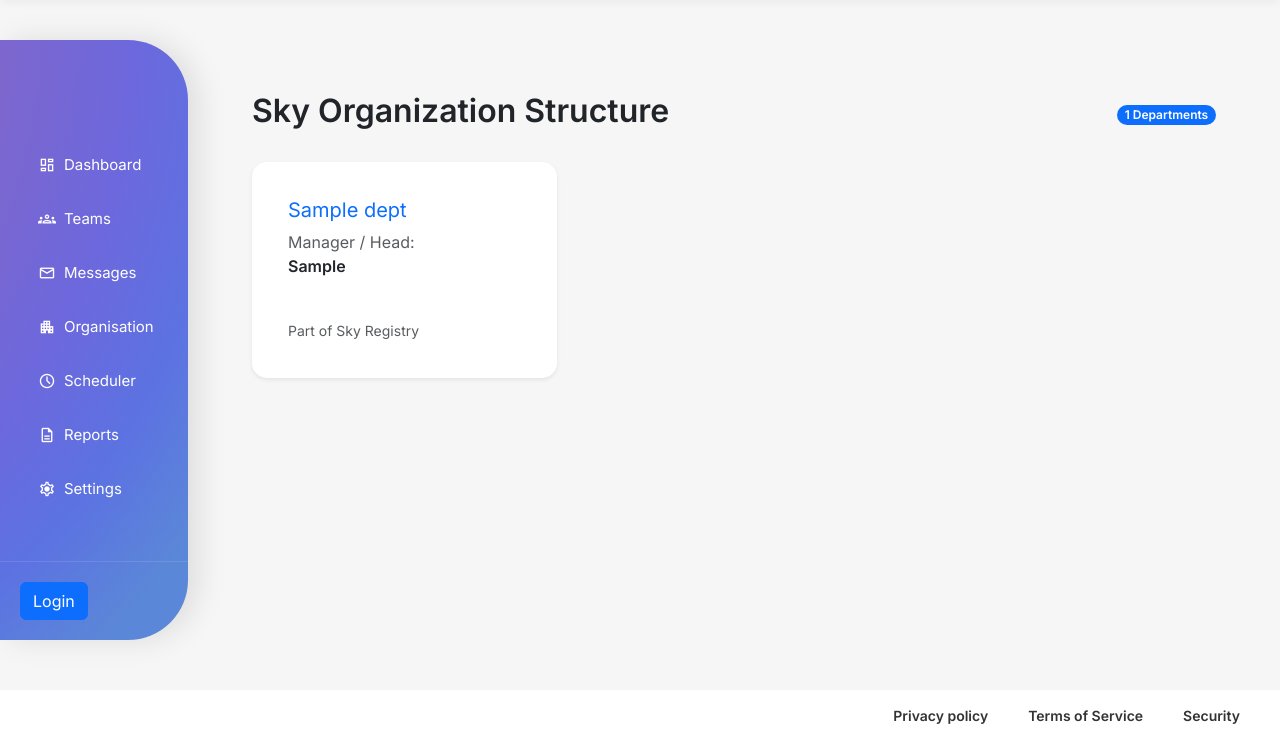
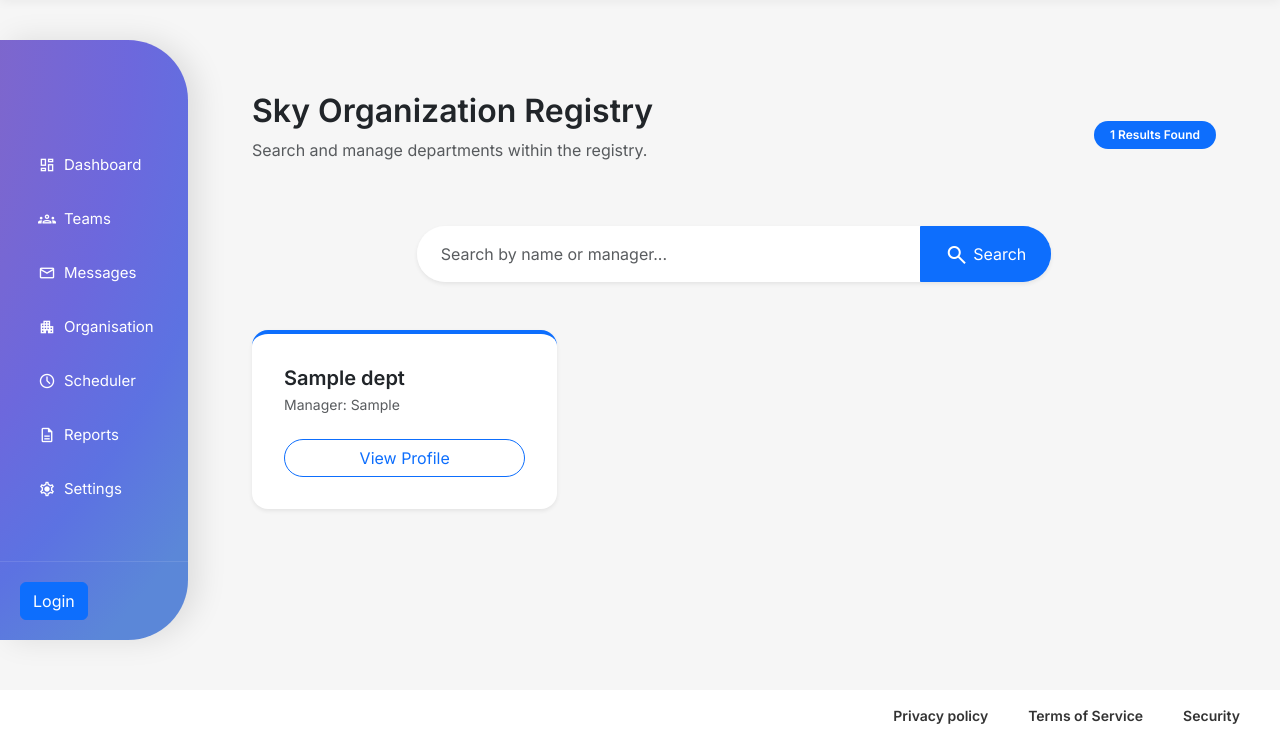
Before and after one commit to dn237/skyWebApplication, a Django app: template organizations/templates/organizations/organization_list.html in a window 1280 px wide. Shown: the part 60-800 px from the top of the page. Run offline with Django 5.2, Linux system fonts and the light colour scheme; the template is opened without the code that fills it: most values are stand-ins (such as "Sample title", 1, 10 or a date in 2020).

Commit message:
Feat: Implemented search functionality for departments and resolved dependency issues

```diff
--- a/organizations/templates/organizations/organization_list.html
+++ b/organizations/templates/organizations/organization_list.html
@@ -2,28 +2,48 @@
 
 {% block content %}
 <div class="container py-5">
-    <div class="d-flex justify-content-between align-items-center mb-4">
-        <h2 class="fw-bold">Sky Organization Structure</h2>
-        <span class="badge bg-primary rounded-pill">{{ departments.count }} Departments</span>
+    <div class="d-flex justify-content-between align-items-center mb-5">
+        <div>
+            <h2 class="fw-bold text-dark">Sky Organization Registry</h2>
+            <p class="text-muted">Search and manage departments within the registry.</p>
+        </div>
+        <span class="badge bg-primary rounded-pill px-3 py-2">{{ departments.count }} Results Found</span>
     </div>
 
-    <div class="row row-cols-1 row-cols-md-3 g-4">
+    <div class="row mb-5">
+        <div class="col-md-8 mx-auto">
+            <form method="GET" action="{% url 'organizations:dept' %}" class="input-group shadow-sm rounded-pill overflow-hidden">
+                <input type="text" name="q" class="form-control border-0 p-3 px-4" placeholder="Search by name or manager..." value="{{ query|default:'' }}">
+                <button class="btn btn-primary px-4" type="submit">
+                    <span class="material-symbols-outlined align-middle">search</span> Search
+                </button>
+            </form>
+            {% if query %}
+                <div class="text-center mt-3">
+                    <a href="{% url 'organizations:dept' %}" class="text-decoration-none text-muted small">
+                        <span class="material-symbols-outlined align-middle" style="font-size: 16px;">close</span> Clear Search
+                    </a>
+                </div>
+            {% endif %}
+        </div>
+    </div>
+
+    <div class="row g-4">
         {% for dept in departments %}
-        <div class="col">
-            <div class="card h-100 border-0 shadow-sm">
+        <div class="col-md-4">
+            <div class="card h-100 border-0 shadow-sm rounded-4 p-3 border-top border-primary border-4">
                 <div class="card-body">
-                    <h5 class="card-title text-primary">{{ dept.dept_name }}</h5>
-                    <p class="card-text text-muted mb-0">Manager / Head:</p>
-                    <p class="fw-semibold">{{ dept.head_user }}</p>
-                </div>
-                <div class="card-footer bg-transparent border-0 pb-3">
-                    <small class="text-muted">Part of Sky Registry</small>
+                    <h5 class="fw-bold text-dark mb-1">{{ dept.dept_name }}</h5>
+                    <p class="text-muted small mb-4">Manager: {{ dept.head_user }}</p>
+                    <a href="{% url 'organizations:detail' dept.pk %}" class="btn btn-outline-primary w-100 rounded-pill">
+                        View Profile
+                    </a>
                 </div>
             </div>
         </div>
         {% empty %}
-        <div class="col-12">
-            <div class="alert alert-info">No departments found in the system.</div>
+        <div class="col-12 text-center py-5">
+            <h5 class="text-muted">No departments match your search.</h5>
         </div>
         {% endfor %}
     </div>
```
Also changed, not shown: organizations/templates/organizations/dept.html (+24 -4 lines), organizations/urls.py (+7 -3 lines), organizations/views.py (+24 -10 lines).
